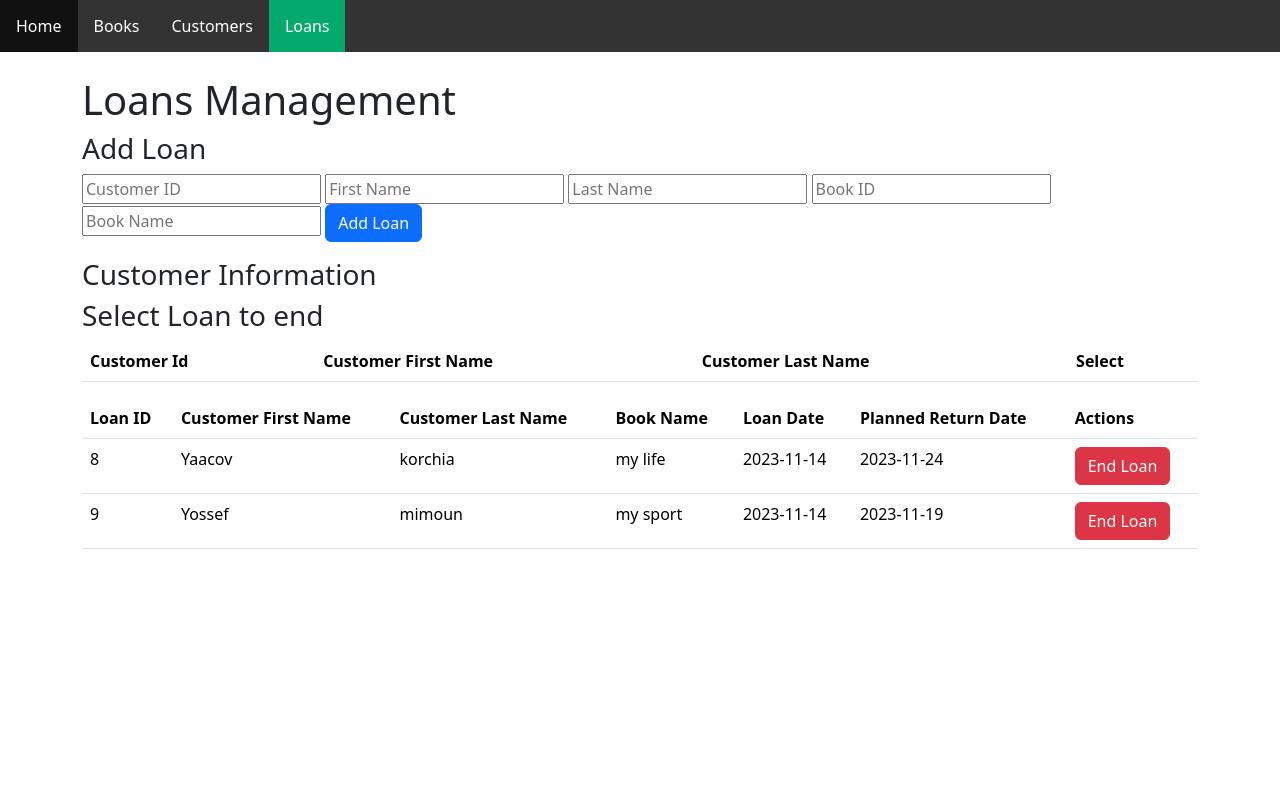
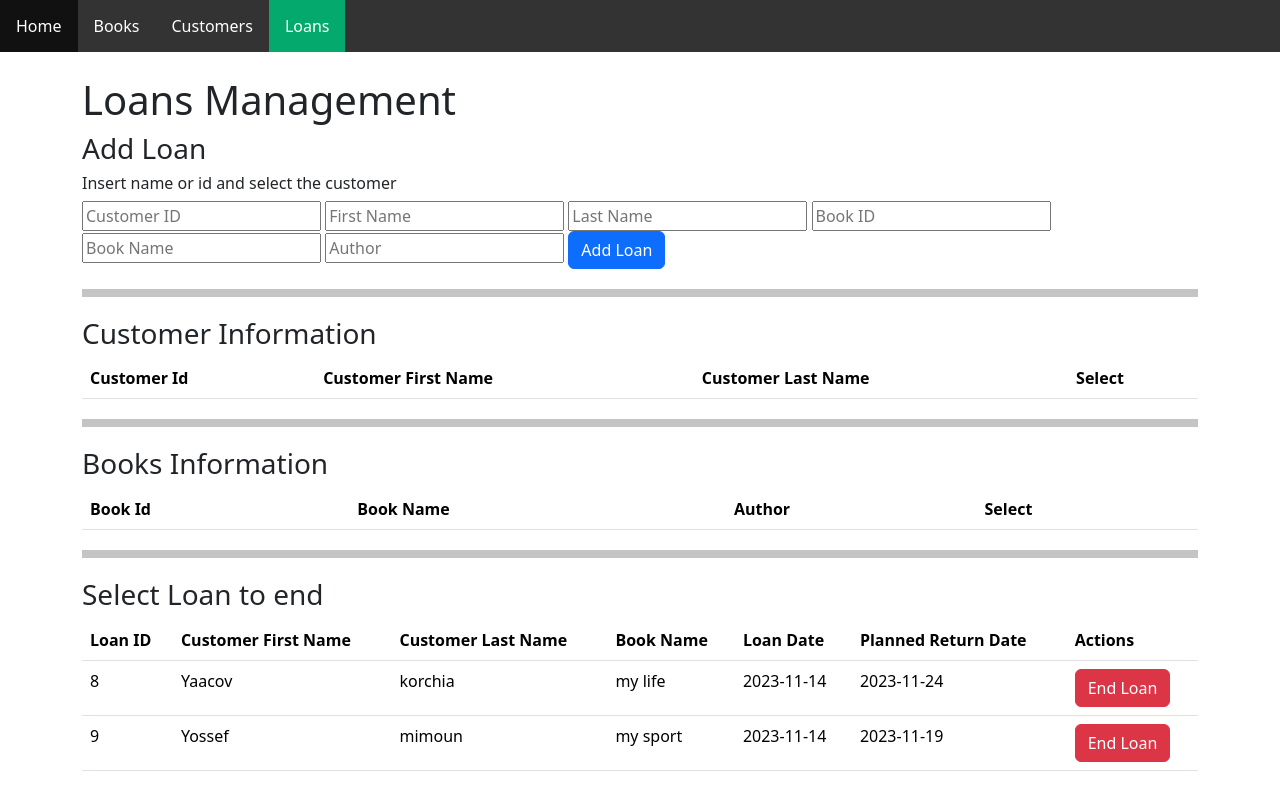
Before and after one commit to yaacovk10/table_with_crud, a Flask app: page /loans in a window 1280 px wide. Run offline with Flask 3, Linux system fonts and the light colour scheme; data comes from the database, SQL or seed files in the repository; both versions use the stored data as it was after the commit; lists and menus that the app fills with data are empty; some libraries are stand-ins or nearby versions.

Commit message:
improvement in loans.html

```diff
--- a/project/templates/loans.html
+++ b/project/templates/loans.html
@@ -12,18 +12,29 @@
 </head>
 
 <body>
+    <style>
+        .section-divider {
+            border: 4px solid #191717;
+            /* Adjust the color as needed */
+            margin: 20px 0;
+            /* Adjust the margin to control the distance from surrounding elements */
+        }
+    </style>
     <div class="container mt-4">
         <h1>Loans Management</h1>
         <h3>Add Loan</h3>
+        <h6>Insert name or id and select the customer</h6>
         <div class="mb-3">
             <input type="text" id="cust_id" placeholder="Customer ID" onkeyup="display_customers('cust_id')">
             <input type="text" id="first_name" placeholder="First Name" onkeyup="display_customers('first_name')">
             <input type="text" id="last_name" placeholder="Last Name" onkeyup="display_customers('last_name')">
-            <input type="text" id="book_id" placeholder="Book ID">
-            <input type="text" id="book_name" placeholder="Book Name">
+            <input type="text" id="book_id" placeholder="Book ID" onkeyup="display_books('book_id')">
+            <input type="text" id="book_name" placeholder="Book Name" onkeyup="display_books('book_name')">
+            <input type="text" id="author" placeholder="Author" onkeyup="display_books('author')">
             <!-- <input type="text" id="loan_date" placeholder="Loan Date (YYYY-MM-DD)"> -->
             <button class="btn btn-primary" onclick="add_loan()">Add Loan</button>
         </div>
+        <hr class="section-divider">
         <div>
             <h3>Customer Information</h3>
             <table class="table">
@@ -38,7 +49,27 @@
                 <tbody id="customer-list">
                     <!-- Customer data will be displayed here -->
                 </tbody>
+            </table>
         </div>
+        <hr class="section-divider">
+        <div>
+            <h3>Books Information</h3>
+            <table class="table">
+                <thead>
+                    <tr>
+                        <th>Book Id</th>
+                        <th>Book Name</th>
+                        <th>Author</th>
+                        <th>Select</th>
+                    </tr>
+                </thead>
+                <tbody id="book-list">
+                    <!-- Customer data will be displayed here -->
+                </tbody>
+            </table>
+        </div>
+        <hr class="section-divider">
+        <div>
             <h3>Select Loan to end</h3>
             <table class="table">
                 <thead>
@@ -57,12 +88,15 @@
                 </tbody>
             </table>
         </div>
+    </div>
 
     <script>
         const MY_SERVER = 'http://127.0.0.1:5000/loans';
         const loanList = document.getElementById('loan-list');
         const customersList = document.getElementById('customer-list')
+        const bookList = document.getElementById('book-list')
         const CUSTOMERS = 'http://127.0.0.1:5000/customers'
+        const BOOKS = 'http://127.0.0.1:5000/books'
 
         const display_customers = async (key = 'last_name') => {
 
@@ -72,37 +106,107 @@
                 return;
             }
             const res = await axios.get(`${CUSTOMERS}/get`);
-            if (key === 'last_name') {
-                console.log(res.data.filter(cust => cust.last_name.includes(last_name.value)))
-                customersList.innerHTML = res.data.filter(cust => cust.last_name.includes(last_name.value)).map(
+            const inputValue = field.value.toLowerCase(); // Convert to lowercase
+
+            switch (key) {
+                case 'last_name':
+                    console.log(res.data.filter(cust => cust.last_name.startsWith(field.value)));
+                    customersList.innerHTML = res.data.filter(cust => cust.last_name.toLowerCase().startsWith(inputValue)).map(
                         cust => `<tr id="loan-${cust.id}">
                     <td>${cust.id}</td>
                     <td>${cust.first_name}</td>
                     <td>${cust.last_name}</td>
-                        <td><button>Select</button></td>
-                        </tr>`).join('')
-            }
+                    <td><button onclick="selectCustomer('${cust.id}', '${cust.first_name}', '${cust.last_name}')">Select</button></td
+                </tr>`).join('');
+                    break;
 
-            else if (key === 'first_name') {
-                console.log(res.data.filter(cust => cust.first_name.includes(first_name.value)))
-                customersList.innerHTML = res.data.filter(cust => cust.first_name.includes(first_name.value)).map(
+                case 'first_name':
+                    console.log(res.data.filter(cust => cust.first_name.startsWith(field.value)));
+                    customersList.innerHTML = res.data.filter(cust => cust.first_name.toLowerCase().startsWith(inputValue)).map(
                         cust => `<tr id="loan-${cust.id}">
                     <td>${cust.id}</td>
                     <td>${cust.first_name}</td>
                     <td>${cust.last_name}</td>
-                        <td><button>Select</button></td>
-                    </tr>`).join('')
-            }
-            else if (key === 'cust_id') {
-                console.log(res.data.filter(cust => cust.id.toString().includes(cust_id.value)))
-                customersList.innerHTML = res.data.filter(cust => cust.id.toString().includes(cust_id.value)).map(
+                    <td><button onclick="selectCustomer('${cust.id}', '${cust.first_name}', '${cust.last_name}')">Select</button></td
+                </tr>`).join('');
+                    break;
+
+                case 'cust_id':
+                    console.log(res.data.filter(cust => cust.id.toString().startsWith(field.value)));
+                    customersList.innerHTML = res.data.filter(cust => cust.id.toString().toLowerCase().startsWith(inputValue)).map(
                         cust => `<tr id="loan-${cust.id}">
                     <td>${cust.id}</td>
                     <td>${cust.first_name}</td>
                     <td>${cust.last_name}</td>
-                        <td><button>Select</button></td>
-                    </tr>`).join('')
+                    <td><button onclick="selectCustomer('${cust.id}', '${cust.first_name}', '${cust.last_name}')">Select</button></td
+                </tr>`).join('');
+                    break;
+
+                default:
+                    // Handle unknown key
+                    break;
             }
+        }
+        function selectCustomer(selectedId, selectedFirstName, selectedLastName) {
+            document.getElementById('cust_id').value = selectedId;
+            document.getElementById('first_name').value = selectedFirstName;
+            document.getElementById('last_name').value = selectedLastName;
+        }
+
+        const display_books = async (key = 'book_id') => {
+
+            const field = document.getElementById(key)
+            if (field.value.trim() === '') {
+                bookList.innerHTML = ''; // Clear the table if Last Name is empty
+                return;
+            }
+            const res = await axios.get(`${BOOKS}/get`);
+            const inputValue = field.value.toLowerCase(); // Convert to lowercase
+
+            switch (key) {
+                case 'book_id':
+                    console.log(res.data.filter(book => book.id.toString().startsWith(field.value)));
+                    bookList.innerHTML = res.data.filter(book => book.id.toString().toLowerCase().startsWith(inputValue)).map(
+                        book => `<tr id="loan-${book.id}">
+        <td>${book.id}</td>
+        <td>${book.name}</td>
+        <td>${book.author}</td>
+        <td><button onclick="selectBook('${book.id}', '${book.name}', '${book.author}')">Select</button></td
+    </tr>`).join('');
+                    break;
+
+                case 'book_name':
+                    console.log(res.data.filter(book => book.name.startsWith(field.value)));
+                    bookList.innerHTML = res.data.filter(book => book.name.toLowerCase().startsWith(inputValue)).map(
+                        book => `<tr id="loan-${book.id}">
+        <td>${book.id}</td>
+        <td>${book.name}</td>
+        <td>${book.author}</td>
+        <td><button onclick="selectBook('${book.id}', '${book.name}', '${book.author}')">Select</button></td
+    </tr>`).join('');
+                    break;
+
+                case 'author':
+                    console.log(res.data.filter(book => book.author.toLowerCase().startsWith(field.value)));
+                    bookList.innerHTML = res.data.filter(book => book.author.toLowerCase().startsWith(inputValue)).map(
+                        book => `<tr id="loan-${book.id}">
+        <td>${book.id}</td>
+        <td>${book.name}</td>
+        <td>${book.author}</td>
+        <td><button onclick="selectBook('${book.id}', '${book.name}', '${book.author}')">Select</button></td
+    </tr>`).join('');
+                    break;
+
+                default:
+                    // Handle unknown key
+                    break;
+            }
+        }
+
+        function selectBook(selectedId, selectedBook, selectedAuthor) {
+            document.getElementById('book_id').value = selectedId;
+            document.getElementById('book_name').value = selectedBook;
+            document.getElementById('author').value = selectedAuthor;
         }
 
         const get_data = async () => {
@@ -133,7 +237,7 @@
 
 
         const clearFields = () => {
-            const inputFields = ["cust_id", "book_id", "loan_date"];
+            const inputFields = ["cust_id", "first_name", "last_name", "book_id", "book_name", "author"];
             inputFields.forEach(field => document.getElementById(field).value = '');
         }
 
@@ -145,58 +249,45 @@
 
             const custIdValue = custIdElement.value;
             const bookIdValue = bookIdElement.value;
-
+            // console.log(custIdValue)
+            // console.log(bookIdValue)
             if (!custIdValue || !bookIdValue) {
                 alert('Please fill in all fields');
                 return;
             }
+            const loanData = {
+                cust_id: custIdValue,
+                book_id: bookIdValue
+            }
+            try {
+                const response = await axios.post(`${MY_SERVER}/add`, loanData);
+                const message = response.data.message;
 
-            try {
-                // Calculate loan date (use the current date)
-                const currentDate = new Date();
-                const loanDateValue = currentDate.toISOString().split('T')[0]; // Format: YYYY-MM-DD
+                // Display the message to the user (you can use alert, console.log, or update the UI)
+                alert(message);
 
-                // Make a request to the server to get the book's type
-                const bookRes = await axios.get(`${MY_SERVER}/get-book-type/${bookIdValue}`);
-                const bookType = bookRes.data.book_type;
-
-                // Calculate the return date based on the book's type
-                let returnDate;
-                if (bookType === 1) {
-                    returnDate = new Date(currentDate);
-                    returnDate.setDate(returnDate.getDate() + 10); // 10 days from now
-                } else if (bookType === 2) {
-                    returnDate = new Date(currentDate);
-                    returnDate.setDate(returnDate.getDate() + 5); // 5 days from now
-                } else if (bookType === 3) {
-                    returnDate = new Date(currentDate);
-                    returnDate.setDate(returnDate.getDate() + 2); // 2 days from now
+                // Optionally, you can also access other data from the response
+                if (message === 'Loan added successfully') {
+                    const loanInfo = response.data.loan_info;
+                    console.log('Loan Information:', loanInfo);
+                    // Perform additional actions with loanInfo if needed
                 }
 
-                // Format return date as YYYY-MM-DD
-                const returnDateValue = returnDate.toISOString().split('T')[0];
+                // Clear fields and update data
+                clearFields();
+                get_data();
+            } catch (error) {
+                if (error.response.status === 400) {
+                    // Client error, display the error message from the server
+                    const errorMessage = error.response.data.message;
+                    alert(errorMessage);
+                } else {
+                    // Handle other errors (network issues, server errors, etc.)
+                    console.error('Error adding loan:', error);
+                }
+            }
 
-                // Add the new loan data to the table
-                const newRow = `
-                <tr>
-                    <td>${loan.loan_id}</td>
-                    <td>${loan.customer_name}</td>
-                    <td>${loan.book_name}</td>
-                    <td>${loan.loan_date}</td>
-                    <td>${loan.return_date}</td>
-                    // <td>${custIdValue}</td>
-                    // <td>${bookIdValue}</td>
-                    // <td>${loanDateValue}</td>
-                    // <td>${returnDateValue}</td>
-                </tr>
-            `;
-                loanList.innerHTML += newRow;
 
-                // Clear input fields
-                clearFields();
-            } catch (error) {
-                console.error(error);
-            }
         }
 
 
```
Also changed, not shown: project/templates/books.html (+21 -7 lines), instance/library.sqlite3. Lines whose indentation alone changed are shown as unchanged.
